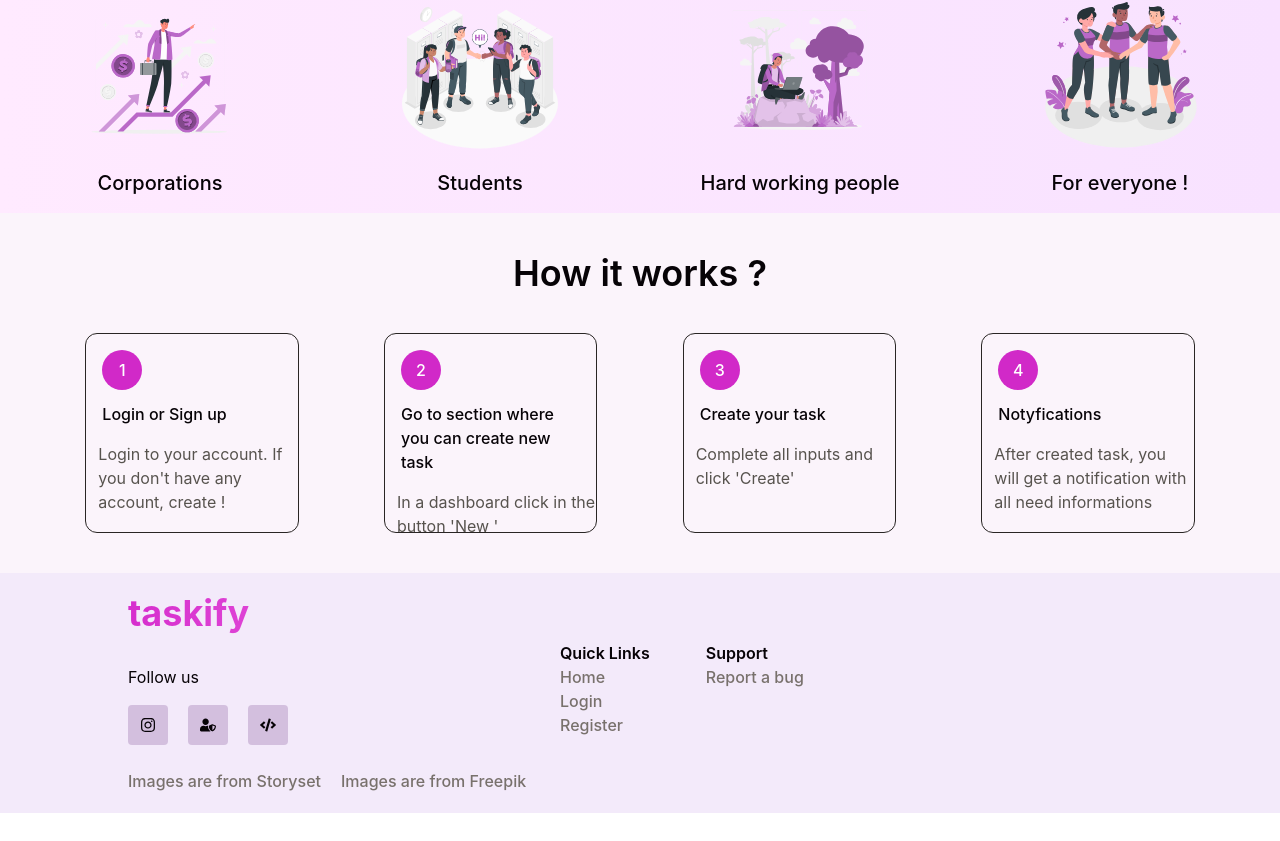
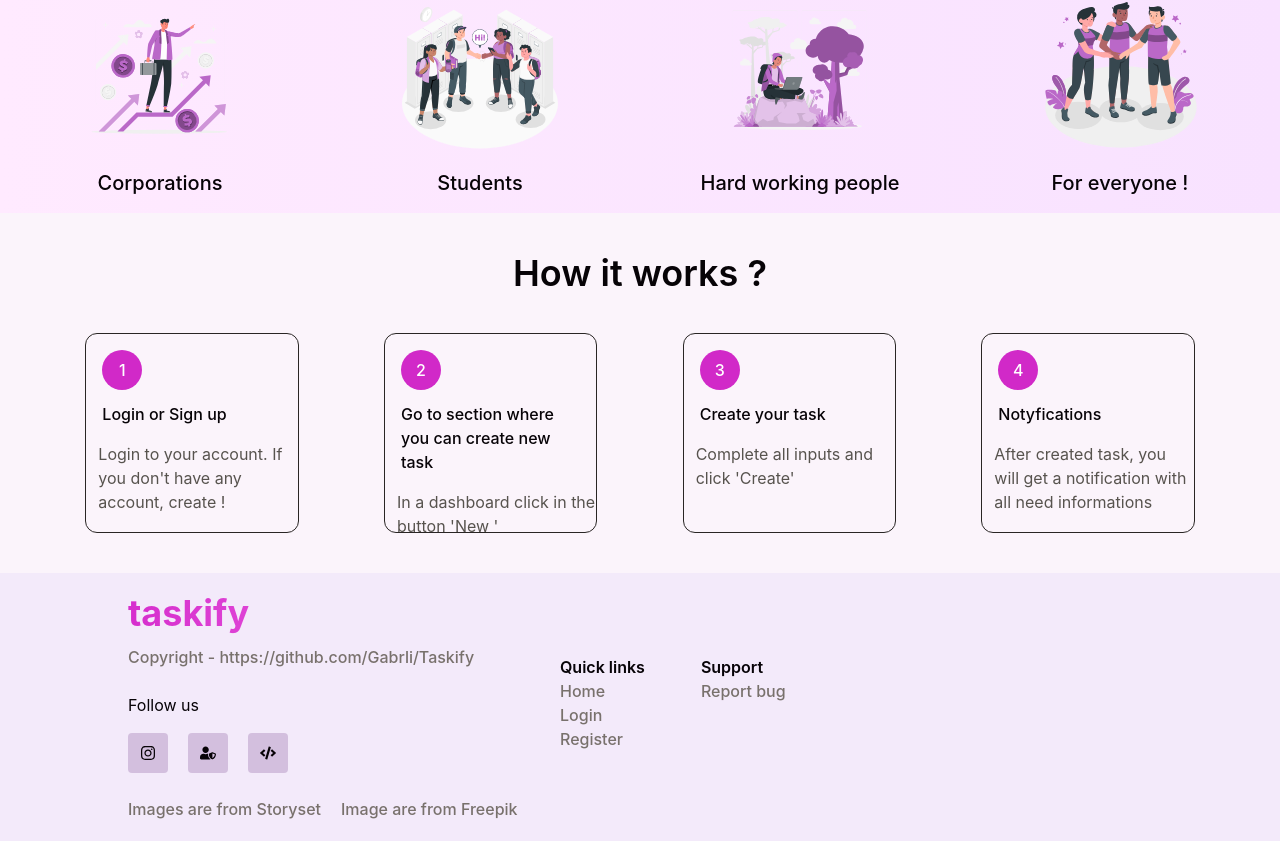
Before and after one commit to Gabrli/Taskify, a React (Vite) app in the folder client/: page / in a window 1280 px wide. Shown: the part 852-1693 px from the top of the page. Before the commit the page ends 1665 px from the top, so only its background shows below. Built offline with nearby package versions, Linux system fonts and the light colour scheme.

Commit message:
refactor footer

```diff
--- a/client/src/components/landingPageComponents/footer.tsx
+++ b/client/src/components/landingPageComponents/footer.tsx
@@ -3,47 +3,81 @@ import { themeContext } from "../../App";
 import { useContext } from "react";
 import SocialHref from "./landingFooterComponents/socialHref";
 import QuickLink from "./landingFooterComponents/quicLink";
+import LinkHeaderTitle from "./landingFooterComponents/linksHeaderTitle";
+import ImagesLink from "./landingFooterComponents/imagesLink";
 export default function Footer() {
-  const theme = useContext(themeContext)
+  const theme = useContext(themeContext);
   return (
-   <footer className={`footer_box  mt-auto    w-full flex  justify-start items-center ${theme === "dark" ? "dark" : "light"
-      }    mobile1:flex-col`}>
-      <header className=" w-1/2   pb-5 pt-5 pl-32 mobile1:pl-5 mobile1:w-full"  >
-        <h3 className={`fo_title text-4xl font-bold pb-2 `}>taskify</h3>
+    <footer
+      className={`footer_box  mt-auto    w-full flex  justify-start items-center ${
+        theme === "dark" ? "dark" : "light"
+      }    mobile1:flex-col`}
+    >
+      <header className=" w-1/2   pb-5 pt-5 pl-32 mobile1:pl-5 mobile1:w-full">
+        <h3 className={`fo_title text-4xl font-bold pb-3 `}>taskify</h3>
+        <a
+          className={`text-stone-500 font-medium  transition duration-700 ease-in-out ${
+            theme === "dark" ? "hover:text-text_dark" : "hover:text-text_light"
+          }`}
+          href="https://github.com/Gabrli/Taskify"
+        >
+          Copyright - https://github.com/Gabrli/Taskify
+        </a>
         <section className="flex flex-col pt-6">
           <header>
-            <p className={`text-text_dark  ${theme === "dark"?"":"text-text_light"} `}>Follow us</p>
+            <p
+              className={`text-text_dark  ${
+                theme === "dark" ? "" : "text-text_light"
+              } `}
+            >
+              Follow us
+            </p>
           </header>
           <div className="flex justify-start items-center pt-4 gap-5">
-          <SocialHref href="https://www.instagram.com/gabrl18/" icon={<FaInstagram/>}/>
-          <SocialHref href="https://github.com/Gabrli/Taskify/blob/main/README.md" icon={<FaUserShield/>}/>
-          <SocialHref href="https://github.com/Gabrli/Taskify" icon={<FaCode/>}/>
+            <SocialHref
+              href="https://www.instagram.com/gabrl18/"
+              icon={<FaInstagram />}
+            />
+            <SocialHref
+              href="https://github.com/Gabrli/Taskify/blob/main/README.md"
+              icon={<FaUserShield />}
+            />
+            <SocialHref
+              href="https://github.com/Gabrli/Taskify"
+              icon={<FaCode />}
+            />
           </div>
         </section>
-        <section className="pt-6 flex justify-start font-medium  items-center gap-5">
-        <a className={`text-stone-500 transition duration-700 ease-in-out ${theme === "dark" ? "hover:text-text_dark" : "hover:text-text_light"}`} href="https://storyset.com/">Images are from Storyset</a>
-        <a className={`text-stone-500 transition duration-700 ease-in-out ${theme === "dark" ? "hover:text-text_dark" : "hover:text-text_light"}`} href="https://www.freepik.com/author/stories">Images are from Freepik </a>
-      </section>
-
+        <section className="pt-6 flex justify-start font-medium  items-center gap-5 mobile1:flex-col mobile1:items-start mobile1:gap-2">
+          <ImagesLink
+            href="https://storyset.com/"
+            content="Images are from Storyset"
+          />
+          <ImagesLink
+            href="https://pl.freepik.com/"
+            content="Image are from Freepik "
+          />
+        </section>
       </header>
       <section className="w-2/3 flex justify-between items-center pb-5  mobile1:flex-col mobile1:w-full mobile1:pl-5">
         <section className=" flex justify-center items-center gap-14 mobile1:justify-start mobile1:w-full">
           <div className="pt-3">
-            <p className={`font-semibold text-text_dark ${theme === "dark"?"":"text-text_light"}`}>Quick Links</p>
+            <LinkHeaderTitle content="Quick links" />
             <ul>
-              <QuickLink href="/" content="Home"/>
-              <QuickLink href="/login" content="Login"/>
-              <QuickLink href="/register" content="Register"/>
+              <QuickLink href="/" content="Home" />
+              <QuickLink href="/login" content="Login" />
+              <QuickLink href="/register" content="Register" />
             </ul>
           </div>
           <div className="pb-9">
-            <p className={`font-semibold  ${theme === "dark"?"text-text_dark":"text-text_light"}`}>Support</p>
-            <a className={`text-stone-500 transition duration-700 ease-in-out link_quic font-medium ${theme === "dark" ? "hover:text-text_dark" : "hover:text-text_light"}`} href="mailto:gabrys.wisniewski@op.pl">Report a bug</a>
+            <LinkHeaderTitle content="Support" />
+            <QuickLink
+              href="mailto:gabrys.wisniewski@op.pl"
+              content="Report bug"
+            />
           </div>
         </section>
-
       </section>
-
     </footer>
   );
 }
```
